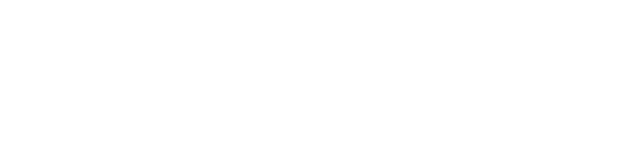
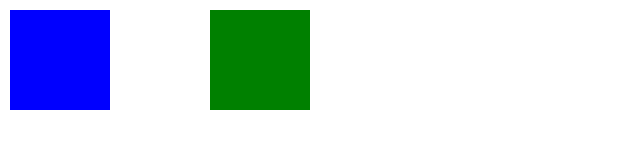
Before and after one commit to tomcheng/gradient, a React app: page public/index.html in a window 1280 px wide. Shown: the whole page, without its empty margins (0-640 px from the left). Built offline with nearby package versions, Linux system fonts and the light colour scheme.

Commit message:
Get some rectangles drawn onto a canvas

```diff
--- a/package.json
+++ b/package.json
@@ -3,6 +3,7 @@
   "version": "0.0.1",
   "private": true,
   "dependencies": {
+    "lodash": "4.17.4"
   },
   "devDependencies": {
     "react-scripts": "1.0.7"
--- a/public/index.html
+++ b/public/index.html
@@ -4,37 +4,28 @@
     <meta charset="utf-8">
     <meta name="viewport" content="width=device-width, initial-scale=1, shrink-to-fit=no">
     <meta name="theme-color" content="#000000">
-    <!--
-      manifest.json provides metadata used when your web app is added to the
-      homescreen on Android. See https://developers.google.com/web/fundamentals/engage-and-retain/web-app-manifest/
-    -->
     <link rel="manifest" href="%PUBLIC_URL%/manifest.json">
     <link rel="shortcut icon" href="%PUBLIC_URL%/favicon.ico">
-    <!--
-      Notice the use of %PUBLIC_URL% in the tags above.
-      It will be replaced with the URL of the `public` folder during the build.
-      Only files inside the `public` folder can be referenced from the HTML.
+    <title>Gradient</title>
+    <style>
+      html, body {
+        margin: 0;
+        padding: 0;
+        border: 0;
+        height: 100%;
+        width: 100%;
+      }
 
-      Unlike "/favicon.ico" or "favicon.ico", "%PUBLIC_URL%/favicon.ico" will
-      work correctly both with client-side routing and a non-root public URL.
-      Learn how to configure a non-root public URL by running `npm run build`.
-    -->
-    <title>Gradient</title>
+      #root {
+        height: 100%;
+        width: 100%;
+      }
+    </style>
   </head>
   <body>
     <noscript>
       You need to enable JavaScript to run this app.
     </noscript>
-    <div id="root"></div>
-    <!--
-      This HTML file is a template.
-      If you open it directly in the browser, you will see an empty page.
-
-      You can add webfonts, meta tags, or analytics to this file.
-      The build step will place the bundled scripts into the <body> tag.
-
-      To begin the development, run `npm start` or `yarn start`.
-      To create a production bundle, use `npm run build` or `yarn build`.
-    -->
+    <canvas id="root"></canvas>
   </body>
 </html>
--- a/src/index.js
+++ b/src/index.js
@@ -1,4 +1,38 @@
 import registerServiceWorker from "./registerServiceWorker";
+import Scene from "./scene";
+import Renderer from "./renderer";
+import Rectangle from "./rectangle";
+import debounce from "lodash/debounce";
+
+const rootEl = document.getElementById("root");
+
+const scene = new Scene();
+
+const renderer = new Renderer({
+  canvas: rootEl,
+  width: window.innerWidth,
+  height: window.innerHeight
+});
+
+scene.add(
+  new Rectangle({ x: 10, y: 10, width: 100, height: 100, fill: "blue" })
+);
+scene.add(
+  new Rectangle({ x: 210, y: 10, width: 100, height: 100, fill: "green" })
+);
+
+renderer.render(scene);
+
+window.addEventListener(
+  "resize",
+  debounce(() => {
+    renderer.updateSize({
+      width: window.innerWidth,
+      height: window.innerHeight
+    });
+    renderer.render(scene);
+  }, 300)
+);
 
 console.log("hello");
 
--- /dev/null
+++ b/src/rectangle.js
@@ -0,0 +1,18 @@
+class Rectangle {
+  constructor ({ width, height, x, y, fill }) {
+    this.x = x;
+    this.y = y;
+    this.width = width;
+    this.height = height;
+    this.fill = fill;
+  }
+
+  render = context => {
+    context.beginPath();
+    context.rect(this.x, this.y, this.width, this.height);
+    context.fillStyle = this.fill;
+    context.fill();
+  };
+}
+
+export default Rectangle;
--- /dev/null
+++ b/src/renderer.js
@@ -0,0 +1,21 @@
+class Renderer {
+  constructor ({ canvas, width, height }) {
+    this.canvas = canvas;
+    this.context = this.canvas.getContext("2d");
+    this.canvas.width = width;
+    this.canvas.height = height;
+  }
+
+  render = scene => {
+    scene.objects.forEach(object => {
+      object.render(this.context);
+    });
+  };
+
+  updateSize = ({ width, height }) => {
+    this.canvas.width = width;
+    this.canvas.height = height;
+  };
+}
+
+export default Renderer;
--- /dev/null
+++ b/src/scene.js
@@ -0,0 +1,11 @@
+class Scene {
+  constructor () {
+    this.objects = [];
+  }
+
+  add = object => {
+    this.objects.push(object);
+  };
+}
+
+export default Scene;
```
